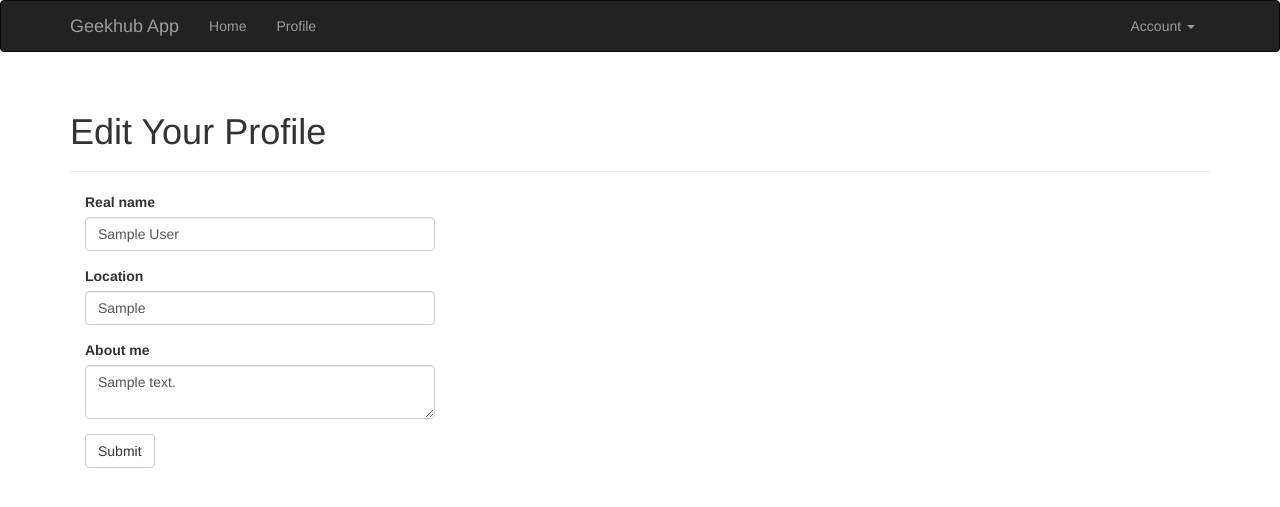
After one commit to geekhub-python/flask-geekhub-app, a Flask app: page /edit-profile in a window 1280 px wide. The commit adds this page. Shown: the top 507 px of the page. Run offline with Flask 2, Linux system fonts and the light colour scheme; a user stored in the database is signed in; tables that the repository leaves empty hold one stand-in row (values such as "Sample post"); some libraries are stand-ins or nearby versions.

Commit message:
Fix profile and make it work

```diff
--- /dev/null
+++ b/app/main/forms/user.py
@@ -0,0 +1,43 @@
+from flask_wtf import Form
+from wtforms import StringField, TextAreaField, BooleanField, SelectField, SubmitField
+from wtforms.validators import DataRequired, Length, Email, Regexp
+from wtforms import ValidationError
+from app.models import Role, User
+
+
+class EditProfileForm(Form):
+    name = StringField('Real name', validators=[Length(0, 64)])
+    location = StringField('Location', validators=[Length(0, 64)])
+    about_me = TextAreaField('About me')
+    submit = SubmitField('Submit')
+
+
+class EditProfileAdminForm(Form):
+    email = StringField('Email', validators=[DataRequired(), Length(1, 64),
+                                             Email()])
+    username = StringField('Username', validators=[
+        DataRequired(), Length(1, 64), Regexp('^[A-Za-z][A-Za-z0-9_.]*$', 0,
+                                          'Usernames must have only letters, '
+                                          'numbers, dots or underscores')])
+    confirmed = BooleanField('Confirmed')
+    role = SelectField('Role', coerce=int)
+    name = StringField('Real name', validators=[Length(0, 64)])
+    location = StringField('Location', validators=[Length(0, 64)])
+    about_me = TextAreaField('About me')
+    submit = SubmitField('Submit')
+
+    def __init__(self, user, *args, **kwargs):
+        super(EditProfileAdminForm, self).__init__(*args, **kwargs)
+        self.role.choices = [(role.id, role.name)
+                             for role in Role.query.order_by(Role.name).all()]
+        self.user = user
+
+    def validate_email(self, field):
+        if field.data != self.user.email and \
+                User.query.filter_by(email=field.data).first():
+            raise ValidationError('Email already registered.')
+
+    def validate_username(self, field):
+        if field.data != self.user.username and \
+                User.query.filter_by(username=field.data).first():
+            raise ValidationError('Username already in use.')
--- a/app/main/views/__init__.py
+++ b/app/main/views/__init__.py
@@ -3,6 +3,7 @@ import os
 from .. import main
 
 from .index import *
+from .user import *
 
 @main.route('/favicon.ico')
 def favicon():
--- /dev/null
+++ b/app/main/views/user.py
@@ -0,0 +1,57 @@
+from flask import render_template, redirect, url_for, flash
+from flask_login import login_required, current_user
+from . import main
+from app.main.forms.user import EditProfileForm, EditProfileAdminForm
+from app.models import db
+from app.models import Role, User
+from app.decorators import admin_required
+
+
+@main.route('/user/<username>')
+def user(username):
+    user = User.query.filter_by(username=username).first_or_404()
+    return render_template('user.html', user=user)
+
+
+@main.route('/edit-profile', methods=['GET', 'POST'])
+@login_required
+def edit_profile():
+    form = EditProfileForm()
+    if form.validate_on_submit():
+        current_user.name = form.name.data
+        current_user.location = form.location.data
+        current_user.about_me = form.about_me.data
+        db.session.add(current_user)
+        flash('Your profile has been updated.')
+        return redirect(url_for('.user', username=current_user.username))
+    form.name.data = current_user.name
+    form.location.data = current_user.location
+    form.about_me.data = current_user.about_me
+    return render_template('edit_profile.html', form=form)
+
+
+@main.route('/edit-profile/<int:id>', methods=['GET', 'POST'])
+@login_required
+@admin_required
+def edit_profile_admin(id):
+    user = User.query.get_or_404(id)
+    form = EditProfileAdminForm(user=user)
+    if form.validate_on_submit():
+        user.email = form.email.data
+        user.username = form.username.data
+        user.confirmed = form.confirmed.data
+        user.role = Role.query.get(form.role.data)
+        user.name = form.name.data
+        user.location = form.location.data
+        user.about_me = form.about_me.data
+        db.session.add(user)
+        flash('The profile has been updated.')
+        return redirect(url_for('.user', username=user.username))
+    form.email.data = user.email
+    form.username.data = user.username
+    form.confirmed.data = user.confirmed
+    form.role.data = user.role_id
+    form.name.data = user.name
+    form.location.data = user.location
+    form.about_me.data = user.about_me
+    return render_template('edit_profile.html', form=form, user=user)
--- /dev/null
+++ b/app/static/styles.css
@@ -0,0 +1,4 @@
+.profile-header {
+    min-height: 260px;
+    margin-left: 50px;
+}
--- a/app/templates/base.html
+++ b/app/templates/base.html
@@ -6,6 +6,7 @@
 {{ super() }}
 <link rel="shortcut icon" href="{{ url_for('static', filename='favicon.ico') }}" type="image/x-icon">
 <link rel="icon" href="{{ url_for('static', filename='favicon.ico') }}" type="image/x-icon">
+<link rel="stylesheet" type="text/css" href="{{ url_for('static', filename='styles.css') }}">
 {% endblock %}
 
 {% block navbar %}
@@ -23,6 +24,9 @@
         <div class="navbar-collapse collapse">
             <ul class="nav navbar-nav">
                 <li><a href="{{ url_for('main.index') }}">Home</a></li>
+                {% if current_user.is_authenticated %}
+                    <li><a href="{{ url_for('main.user', username=current_user.username) }}">Profile</a></li>
+                {% endif %}
             </ul>
             <ul class="nav navbar-nav navbar-right">
                 {% if current_user.is_authenticated %}
--- /dev/null
+++ b/app/templates/edit_profile.html
@@ -0,0 +1,13 @@
+{% extends "base.html" %}
+{% import "bootstrap/wtf.html" as wtf %}
+
+{% block title %}GeekHub App - Edit Profile{% endblock %}
+
+{% block page_content %}
+<div class="page-header">
+    <h1>Edit Your Profile</h1>
+</div>
+<div class="col-md-4">
+    {{ wtf.quick_form(form) }}
+</div>
+{% endblock %}
```
Also changed, not shown: app/templates/user.html (added, +32 -0 lines).
